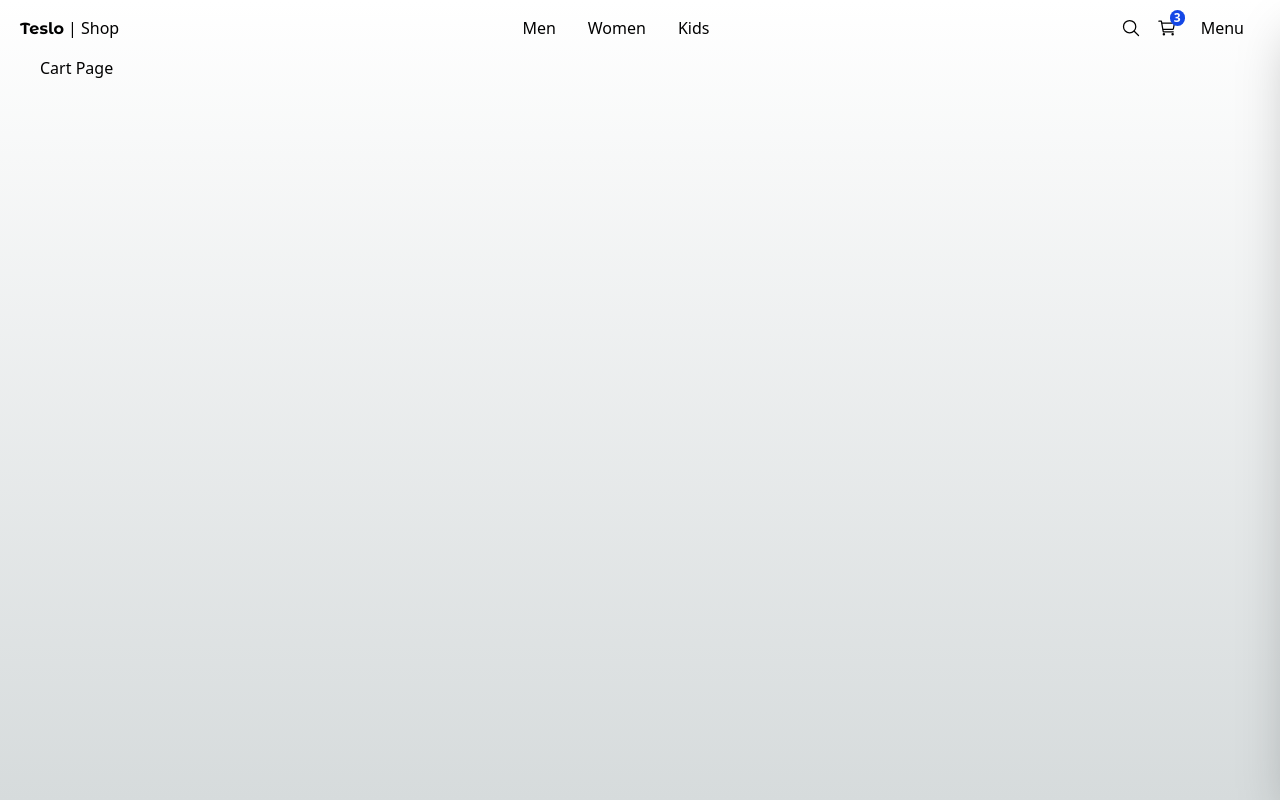
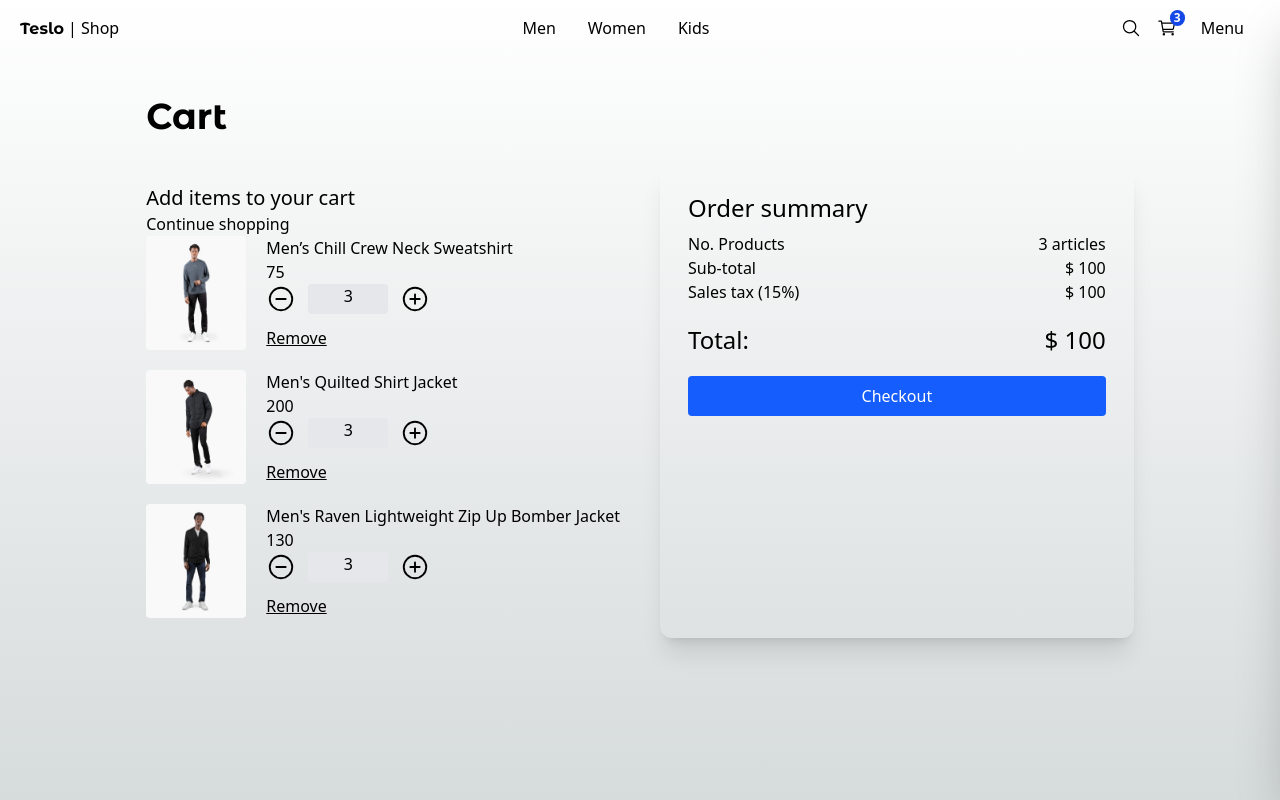
Before and after one commit to moive/teslo-shop-next-h, a Next.js app: page /cart in a window 1280 px wide. Built offline with nearby package versions, Linux system fonts and the light colour scheme.

Commit message:
chore(cart): add design cart page

```diff
--- a/src/app/(shop)/cart/page.tsx
+++ b/src/app/(shop)/cart/page.tsx
@@ -1,7 +1,71 @@
+import { QuantitySelector, Title } from "@/components";
+import { initialData } from "@/seed/seed";
+import Image from "next/image";
+import Link from "next/link";
+
+const productInCart = [
+  initialData.products[0],
+  initialData.products[1],
+  initialData.products[2],
+];
+
 export default function CartPage() {
   return (
-    <div>
-      <h1>Cart Page</h1>
+    <div className="flex justify-center items-center mb-72 px-10 sm:px-0">
+      <div className="flex flex-col w-[1000]">
+        <Title title="Cart" />
+        <div className="grid grid-cols-1 sm:grid-cols-2 gap-10">
+          {/* Cart */}
+          <div className="flex flex-col mt-5">
+            <span className="text-xl">Add items to your cart</span>
+            <Link href="/">Continue shopping </Link>
+
+            {/* Items */}
+            {productInCart.map((product) => (
+              <div key={product.slug} className="flex mb-5">
+                <Image
+                  src={`/products/${product.images[0]}`}
+                  width={100}
+                  height={100}
+                  alt={product.title}
+                  className="mr-5 rounded"
+                />
+                <div>
+                  <p>{product.title}</p>
+                  <p>{product.price}</p>
+                  <QuantitySelector quantity={3} />
+                  <button className="underline mt-3">Remove</button>
+                </div>
+              </div>
+            ))}
+          </div>
+          {/* Checkout */}
+          <div className="rounded-xl shadow-xl p-7">
+            <h2 className="text-2xl mb-2">Order summary</h2>
+            <div className="grid grid-cols-2">
+              <span>No. Products</span>
+              <span className="text-right">3 articles</span>
+
+              <span>Sub-total</span>
+              <span className="text-right">$ 100</span>
+
+              <span>Sales tax (15%)</span>
+              <span className="text-right">$ 100</span>
+
+              <span className="mt-5 text-2xl">Total:</span>
+              <span className="mt-5 text-2xl text-right">$ 100</span>
+            </div>
+            <div className="mt-5 mb-2 w-full">
+              <Link
+                href="/checkout/address"
+                className="flex btn-primary justify-center"
+              >
+                Checkout
+              </Link>
+            </div>
+          </div>
+        </div>
+      </div>
     </div>
   );
 }
```
